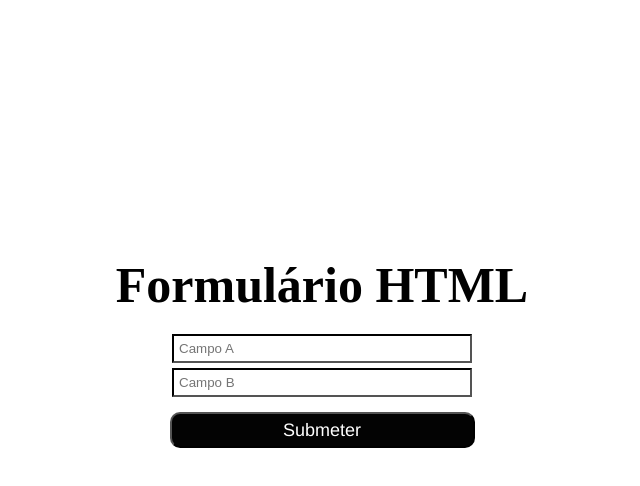
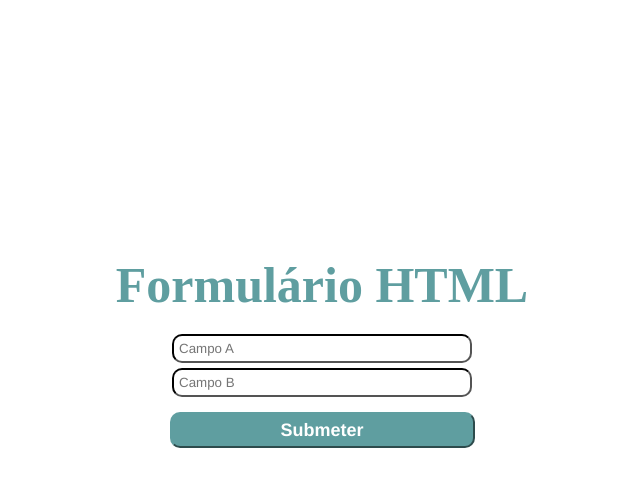
Before and after one commit to renanoliveira31/exercicio_html_js, a plain HTML site: page index.html in a window 1280 px wide. In both pictures the pointer is over the button "Submeter". Shown: the whole page, without its empty margins (318-958 px from the left). Drawn offline with Linux system fonts and the light colour scheme.

Commit message:
adicionado estilo novo ao css

```diff
--- a/main.css
+++ b/main.css
@@ -9,6 +9,7 @@ h1 {
     margin-bottom: 20px;
     margin-top:20%;
     font-size:50px;
+    color: cadetblue;
 }
 
 .formulario {
@@ -37,6 +38,18 @@ button {
 }
 
 button:hover {
-    background-color: #030303;
+    background-color: cadetblue;
     color: #fff;
+    border-color: cadetblue;
+    font-weight: bold;
 }
+
+input{
+    border-radius: 10px;
+    font-family: Helvetica;
+    transition: 0.2s;
+}
+
+input:hover {
+border-color: cadetblue;
+}
```
